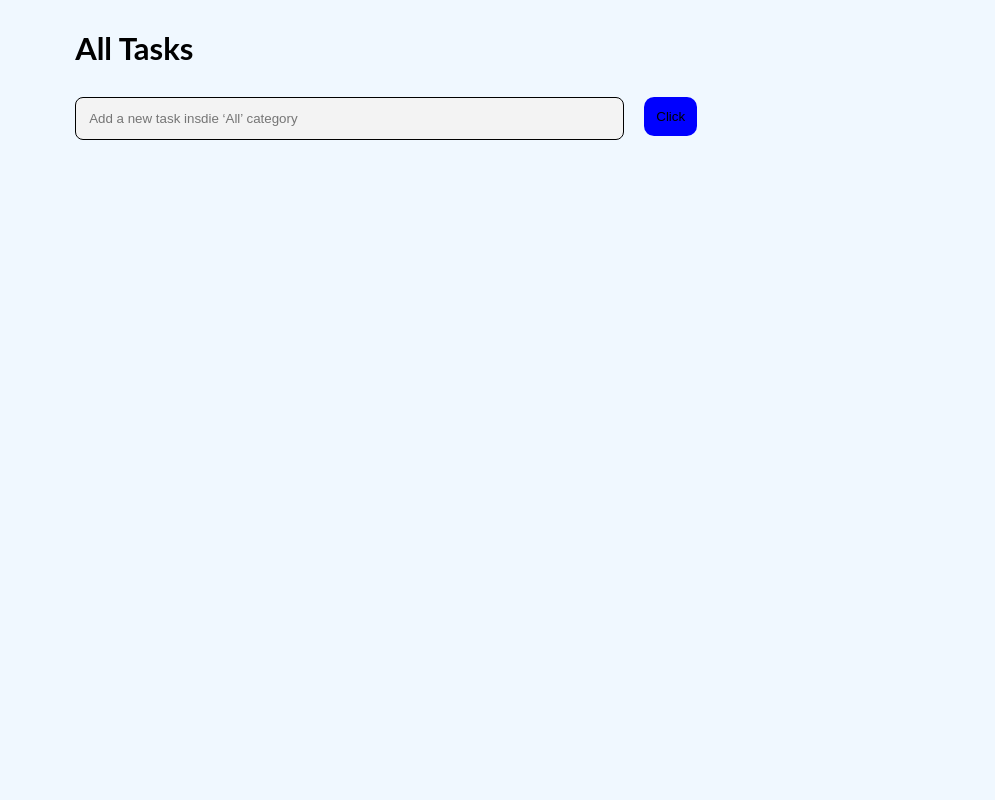
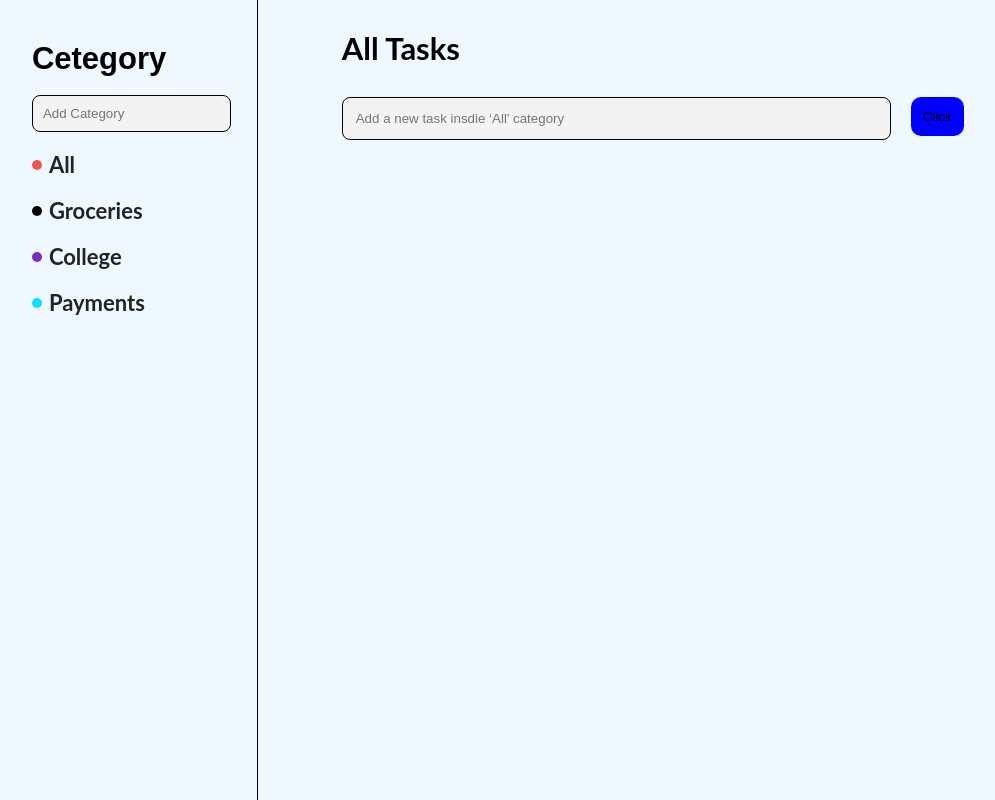
Before and after one commit to anonimHUMAN/append, a React (Vite) app: page /all in a window 1280 px wide. Shown: the top 800 px of the page, without its empty margins (115-1110 px from the left). Built offline with nearby package versions, Linux system fonts and the light colour scheme; the HTML template or start-up script is replaced by a standard one.

Commit message:
Something

```diff
--- a/src/ALL.jsx
+++ b/src/ALL.jsx
@@ -19,7 +19,7 @@ export default () => {
     })
     return (
         <div className="container">
-            {/* <div className="left">
+            <div className="left">
                 <a href="/">Cetegory</a><br /><br />
                 <input type="search" placeholder="Add Category" />
                 <div className="all">
@@ -38,7 +38,7 @@ export default () => {
                     <div className="fourth-c"></div>
                     <a href="/payments">Payments</a>
                 </div>
-            </div> */}
+            </div>
 
 
             <div className="right">
```
